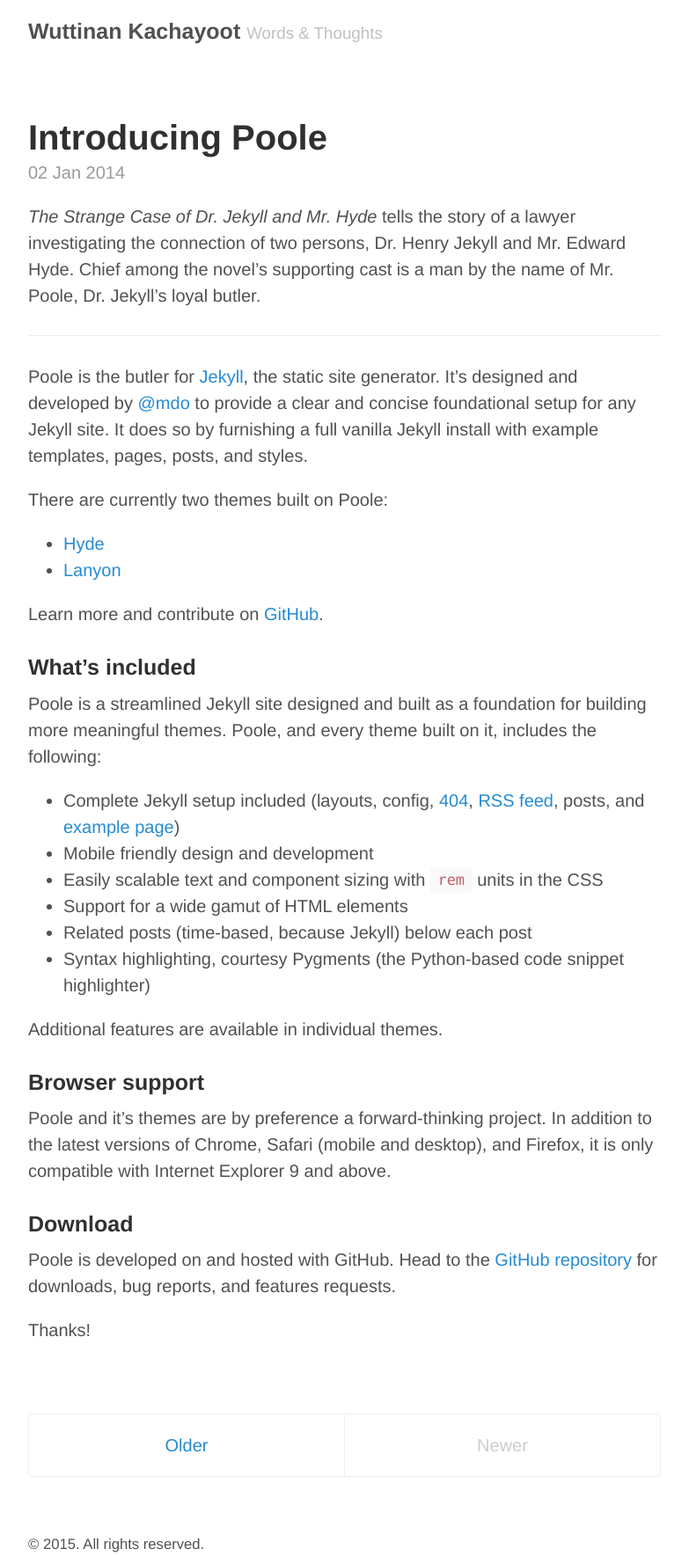
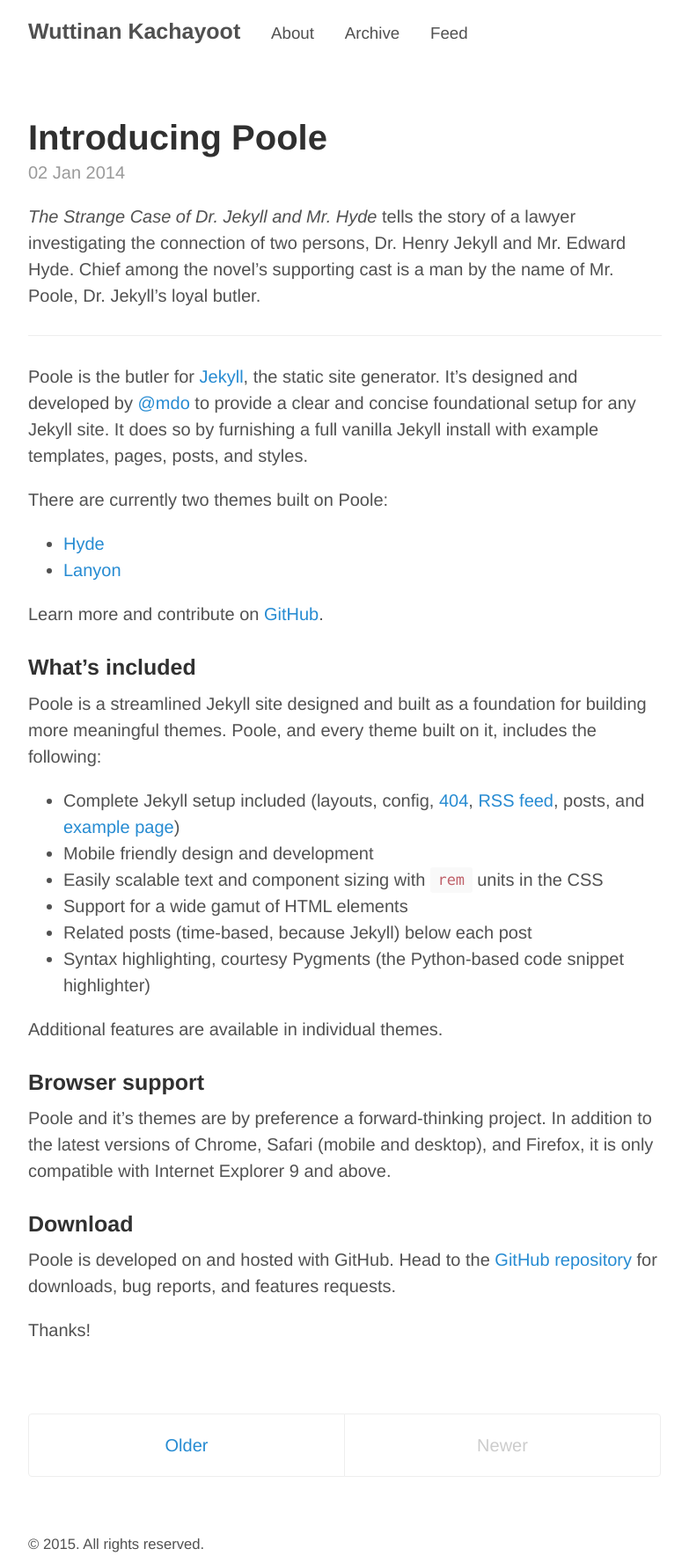
Before and after one commit to wuttinan/wuttinan.github.io, a Jekyll site: the page built from index.html, in a window 1280 px wide. Shown: the whole page at 88% size, without its empty margins (248-1031 px from the left). Built offline with Jekyll 4.4.1, drawn with Linux system fonts in a browser that asks for light colours; the list of posts is cut into pages by our own code.

Commit message:
site edit
add top navigation and archive page.

```diff
--- a/_config.yml
+++ b/_config.yml
@@ -17,3 +17,9 @@
 version:          1.0.0
 github:
   repo:           https://github.com/wuttinan/wuttinan.github.io
+
+#Site Navigation
+pages_list:
+  About: '/about'
+  Archive: '/archive'
+  Feed: '/atom.xml'
--- a/_layouts/default.html
+++ b/_layouts/default.html
@@ -9,7 +9,10 @@
       <header class="masthead">
         <h3 class="masthead-title">
           <a href="{{ site.baseurl }}" title="Home">{{ site.title }}</a>
-          <small>{{ site.tagline }}</small>
+          {% for page in site.pages_list %}
+            &nbsp;&nbsp;&nbsp;
+            <small><a href="{{ page[1]  }}">{{ page[0] }}</a></small>
+          {% endfor %}
         </h3>
       </header>
 
```
Also changed, not shown: archive.md (added, +10 -0 lines).
